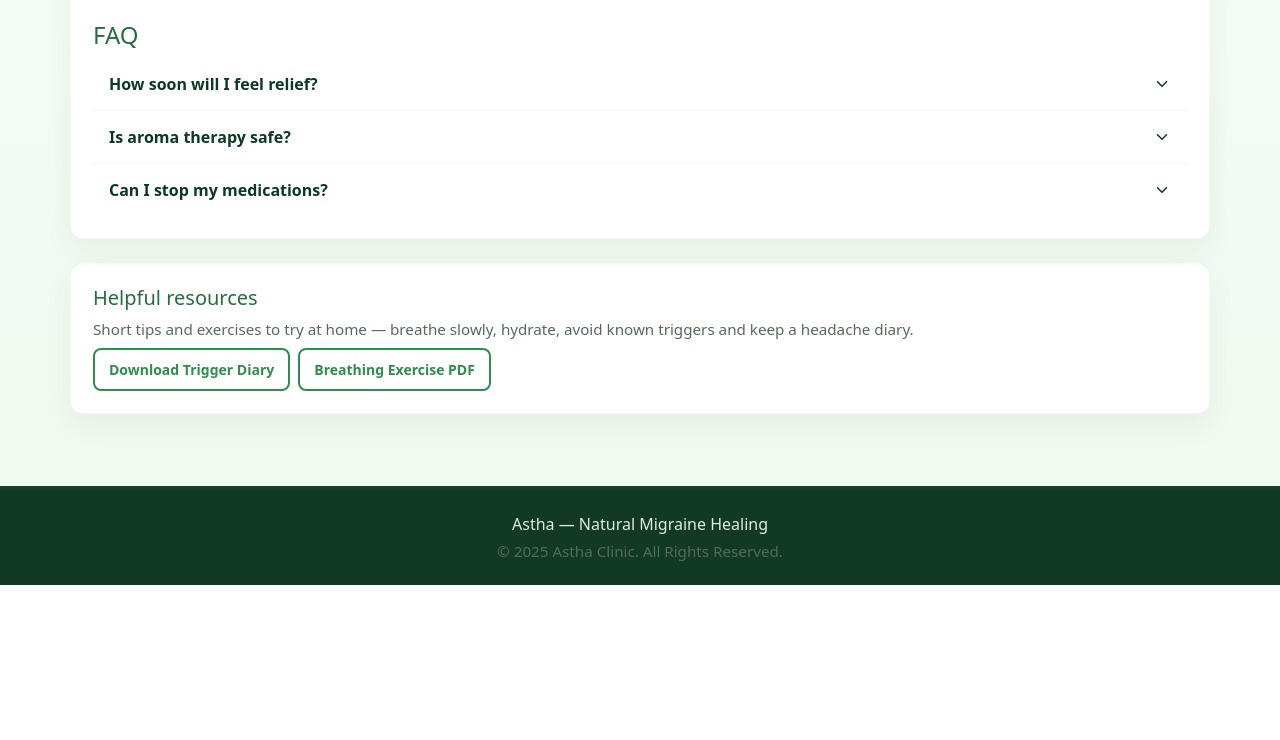
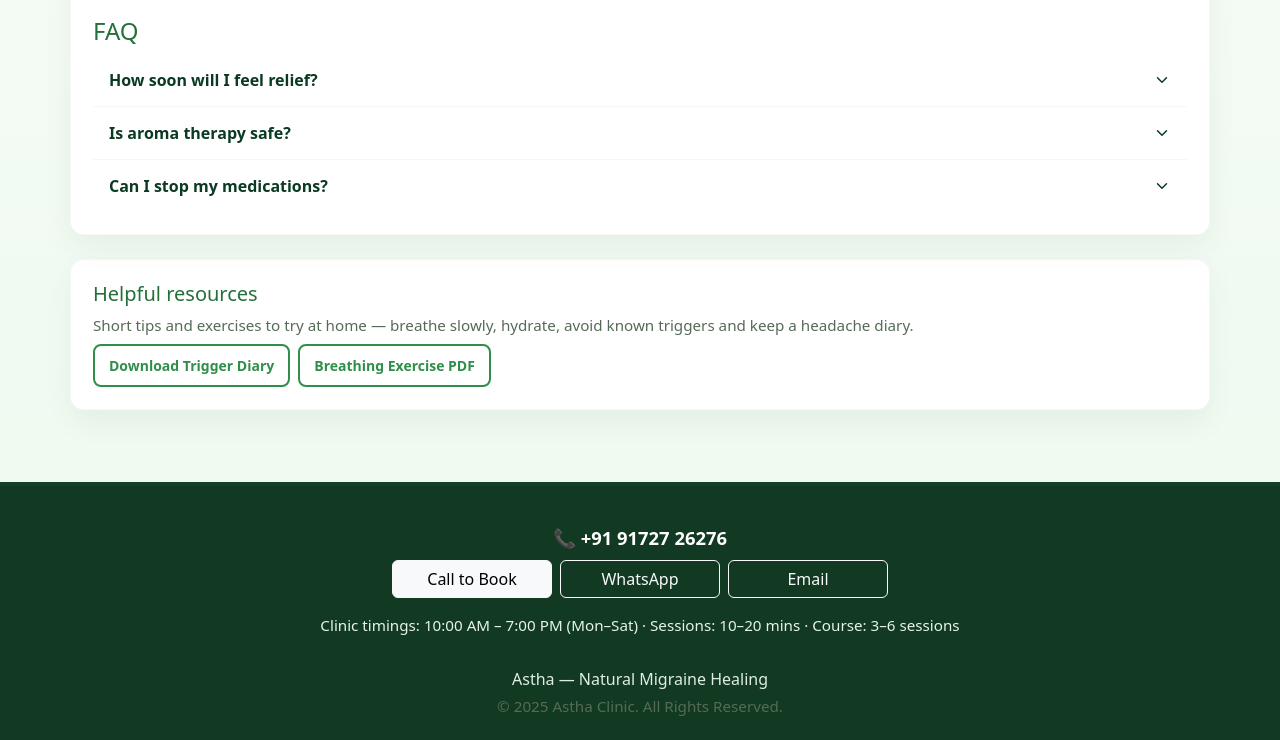
Before and after one commit to rutzz07/asthahospital, a plain HTML site: page migraine.html in a window 1280 px wide. Shown: the part 1011-1751 px from the top of the page. Before the commit the page ends 1596 px from the top, so only its background shows below. Drawn offline with nearby package versions, Linux system fonts and the light colour scheme.

Commit message:
Update migraine.html

```diff
--- a/migraine.html
+++ b/migraine.html
@@ -38,6 +38,15 @@
     .brand .clinic{font-weight:700;color:#0b3a22}
     .brand .sub{color:var(--muted);font-size:0.9rem}
 
+    /* Navbar responsiveness: keep Home/Call visible and stack on small screens */
+    .topbar nav { display:flex; gap:10px; align-items:center; }
+    @media (max-width:576px) {
+      .topbar .container { flex-wrap:wrap; gap:8px; }
+      .topbar nav { flex-direction:column; width:100%; }
+      .topbar nav a { width:100%; }
+      .brand { flex: 0 0 100%; }
+    }
+
     /* buttons (theme) */
     .btn-leaf {
       background: var(--leaf-green);
@@ -57,13 +66,14 @@
     .btn-outline-leaf:hover{background:var(--leaf-green);color:#fff;border-color:var(--leaf-green);transform:translateY(-3px);box-shadow:0 10px 28px rgba(47,143,74,0.08)}
 
     /* hero */
-    .hero{display:flex;align-items:center;gap:32px;padding:44px 0;background:linear-gradient(180deg, rgba(47,143,74,0.02), rgba(255,255,255,0))}
-    .hero-left{max-width:720px}
+    .hero{display:flex;align-items:center;gap:24px;padding:44px 0;background:linear-gradient(180deg, rgba(47,143,74,0.02), rgba(255,255,255,0))}
+    .hero-left{flex:1 1 60%; max-width:720px}
+    .hero-right{flex:1 1 40%; display:flex; align-items:center; justify-content:center}
     .badge-leaf{display:inline-block;background:rgba(47,143,74,0.09);color:var(--leaf-dark);padding:6px 12px;border-radius:999px;font-weight:700;margin-bottom:10px}
     .hero-title{font-size:2rem;font-weight:800;margin-bottom:12px;color:#083219;line-height:1.05}
     .hero-sub{color:var(--muted);margin-bottom:18px;font-size:1rem}
 
-    .hero-img{width:100%;max-width:520px;height:320px;object-fit:cover;border-radius:14px;box-shadow:var(--panel-shadow);display:block;border:1px solid rgba(20,70,30,0.04)}
+    .hero-img{width:100%;height:auto;max-width:100%;max-height:520px;object-fit:cover;border-radius:14px;box-shadow:var(--panel-shadow);display:block;border:1px solid rgba(20,70,30,0.04)}
 
     /* main containers */
     .container-block{padding:36px 0}
@@ -85,9 +95,36 @@
     .testimonials .quote {font-weight:700;color:var(--leaf-dark);margin-bottom:6px}
     .testimonials p { color:var(--muted); margin:0 }
 
-    /* footer */
-    footer{background:#123a22;color:#dfeee1;padding:22px 0;text-align:center;margin-top:36px;border-top:4px solid rgba(255,255,255,0.02)}
+     /* Footer main styles */
+    footer {
+      background: #123a22;
+      color: #dfeee1;
+      padding:22px 0;
+      text-align:center;
+      margin-top:36px;
+      border-top:4px solid rgba(255,255,255,0.02);
+    }
 
+    /* Footer CTA (moved from sidebar) */
+    .footer-cta {
+      background: transparent;
+      border-radius:10px;
+      padding:16px;
+      margin-bottom:14px;
+      display:flex;
+      flex-direction:column;
+      gap:8px;
+      align-items:center;
+      justify-content:center;
+    }
+    .footer-cta .phone { font-weight:800; font-size:1.15rem; color:#fff; }
+    .footer-cta .btn { min-width:160px; }
+
+    .footer-quickfacts {
+      color: #e6f3e8;
+      font-size:0.95rem;
+      margin-top:8px;
+    }
     /* FAQ: CSS-only accordion using details/summary */
     .faq-accordion details { border-top:1px solid rgba(20,70,30,0.04); padding:0; }
     .faq-accordion details:first-child { border-top:none; }
@@ -115,7 +152,9 @@
     /* responsive */
     @media (max-width:992px){
       .hero{flex-direction:column-reverse;gap:20px;padding:32px 0}
-      .hero-img{height:220px;max-width:100%}
+      .hero-left{max-width:100%}
+      .hero-right{width:100%}
+      .hero-img{height:auto;max-width:100%;max-height:320px}
     }
     @media (max-width:576px){
       .hero{padding:24px 0}
@@ -164,7 +203,7 @@
       </div>
 
       <div class="hero-right">
-        <img src="migraine-hero.jpg" class="hero-img" alt="Migraine therapy hero image">
+        <img src="./magirineinner2.jpeg" class="hero-img" alt="Migraine therapy hero image">
       </div>
     </section>
 
@@ -254,6 +293,16 @@
 
   <footer>
     <div class="container text-center">
+       <!-- footer CTA -->
+      <div class="footer-cta">
+        <div class="phone">📞 +91 91727 26276</div>
+        <div class="d-flex gap-2 flex-wrap justify-content-center">
+          <a href="tel:+919172726276" class="btn btn-light">Call to Book</a>
+          <a href="https://wa.me/919172726276" class="btn btn-outline-light">WhatsApp</a>
+          <a href="mailto:info@aasthaclinik.com" class="btn btn-outline-light">Email</a>
+        </div>
+        <div class="footer-quickfacts small-muted">Clinic timings: 10:00 AM – 7:00 PM (Mon–Sat) · Sessions: 10–20 mins · Course: 3–6 sessions</div>
+      </div>
       <p class="mb-1">Astha — Natural Migraine Healing</p>
       <p class="small-muted mb-0">© 2025 Astha Clinic. All Rights Reserved.</p>
     </div>
```
